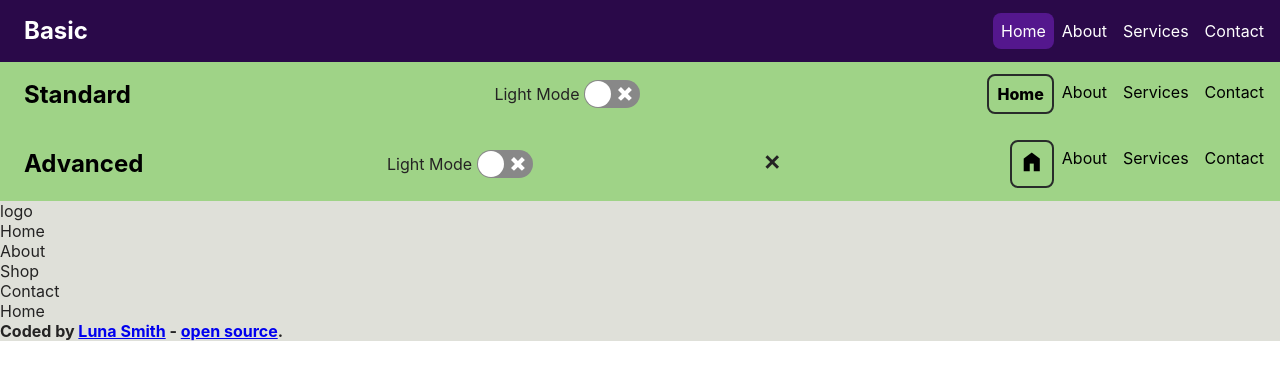
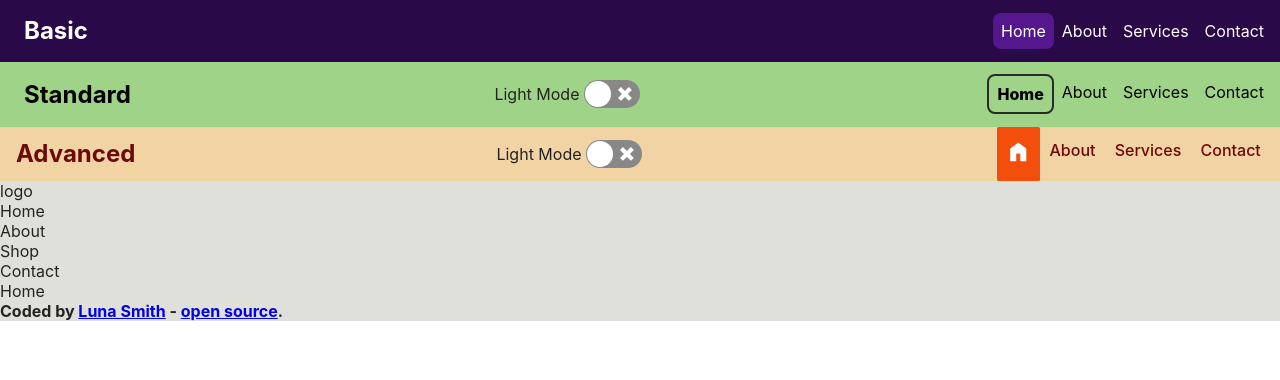
Before and after one commit to Lu-Smith/react_headers, a React (Create React App) app: page / in a window 1280 px wide. Shown: the top 380 px of the page. Built offline with nearby package versions, Linux system fonts and the light colour scheme.

Commit message:
Updated styles in Headears

```diff
--- a/src/components/styles/HeaderOne.css
+++ b/src/components/styles/HeaderOne.css
@@ -18,6 +18,7 @@
     font-weight: bold;
     text-decoration: none;
     color: white;
+    transition: 200ms all ease-in-out;
 }
 
 .HeaderOne ul {
--- a/src/components/styles/HeaderThree.css
+++ b/src/components/styles/HeaderThree.css
@@ -1,13 +1,12 @@
 .HeaderThree .active {
-    border: 1px solid rgb(228, 207, 16);
     background-color: rgb(22, 4, 39);
     font-weight: 800;
 }
 
 #light .HeaderThree .active {
-    border: 2px solid rgb(40, 43, 42);
     font-weight: 800;
-    background-color: rgb(159, 211, 135);
+    background-color: rgb(243, 78, 12);
+    color: white;
 }
 
 .HeaderThree  .material-symbols-outlined {
@@ -19,17 +18,16 @@
 }
 
 .HeaderThree {
-    background-color: rgb(22, 4, 39);
+    background-color: rgb(243, 78, 12);
     display: flex;
     align-items: center;
     justify-content: space-between;
-    padding: 0.8rem 0.5rem;
     position: sticky;
     top: 0;
 }
 
 #light .HeaderThree {
-    background-color: rgb(159, 211, 135);
+    background-color: rgb(241, 211, 164);
 }
 
 .HeaderThree .title a {
@@ -41,32 +39,37 @@
 }
 
 #light .HeaderThree .title a {
-    color: black;
+    color: rgb(109, 9, 9);
 }
 
 .HeaderThree ul {
     display: flex;
     list-style: none;
+    padding: 0rem 0.6rem;
 }
 
 .HeaderThree ul li a {
     display: block;
     text-decoration: none;
     color: rgb(250, 248, 238);
-    padding: 0.5rem;
-    border-radius: 0.5rem;
+    padding: 0.8rem 0.6rem;
+    border-radius: 0.1rem;
+    transition: 200ms all ease-in-out;
 }
 
 #light .HeaderThree ul li a {
-    color: black;
+    color: rgb(109, 9, 9);
+    font-weight: 500;
+    height: 100%;
 }
 
 .HeaderThree ul li a:not(.active):hover {
-    background-color: rgba(250, 250, 250, 0.1);
+    background-color: rgb(236, 112, 62);
 }
 
 #light .HeaderThree ul li a:not(.active):hover {
-    background-color: rgba(0, 0, 0, 0.2);
+    background-color: rgba(236, 112, 62, 0.6);
+    color: black;
 }
 
 .HeaderThree .menu {
@@ -81,6 +84,15 @@
 }
 
 .HeaderThree .menuX {
+    display: none;
+    position: absolute;
+    top: 0.75rem;
+    right: 0.5rem;
+    flex-direction: column;
+    justify-content: center;
+}
+
+.HeaderThree .menuXHidden {
     display: none;
     position: absolute;
     top: 0.75rem;
--- a/src/components/styles/HeaderTwo.css
+++ b/src/components/styles/HeaderTwo.css
@@ -30,6 +30,7 @@
     font-weight: bold;
     text-decoration: none;
     color: rgb(250, 248, 238);
+    transition: 200ms all ease-in-out;
 }
 
 #light .HeaderTwo .title a {
```
